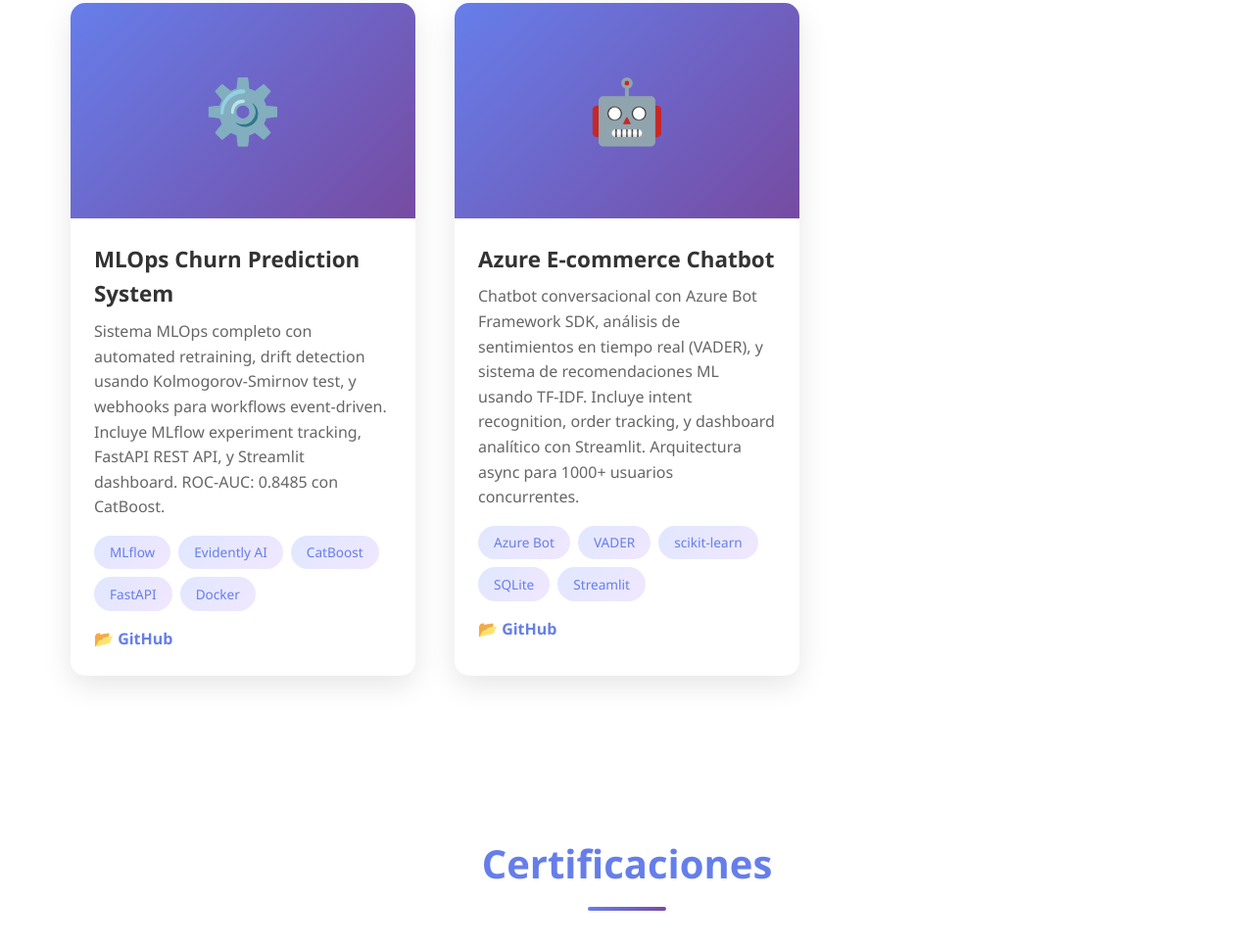
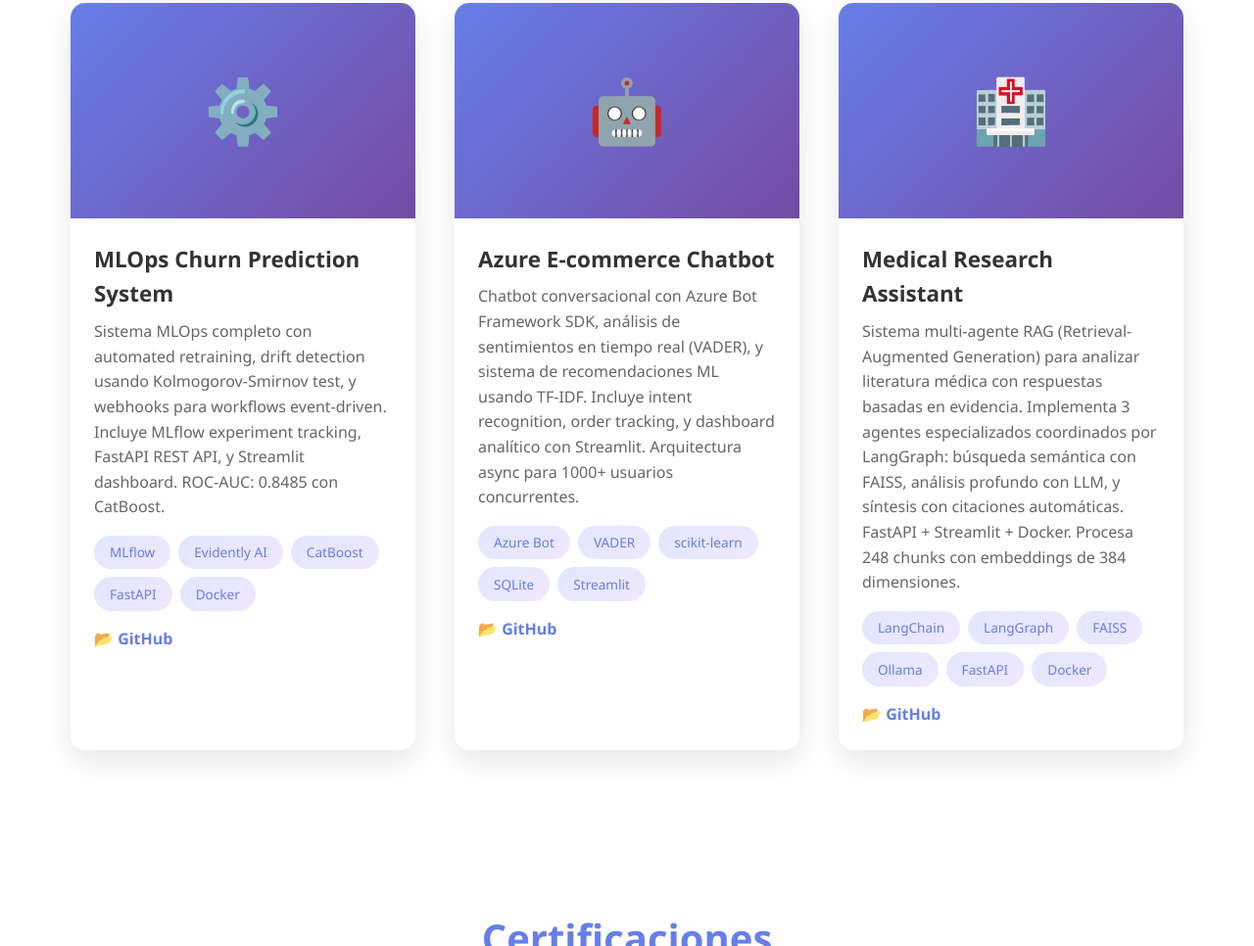
Before and after one commit to EstebanM-M/EstebanM-M.github.io, a plain HTML site: page index.html in a window 1280 px wide. Shown: the part 1494-2460 px from the top of the page at 98% size. Drawn offline with Linux system fonts and the light colour scheme.

Commit message:
feat: Add Medical Research Assistant project to portfolio
- Multi-agent RAG system for medical literature analysis
- 3 specialized agents coordinated by LangGraph
- FAISS semantic search with 384-dimensional embeddings
- FastAPI + Streamlit + Docker architecture
- Now showcasing 6 complete ML/AI projects

```diff
--- a/index.html
+++ b/index.html
@@ -602,7 +602,7 @@
     <section class="hero" id="inicio">
         <div class="hero-content">
             <h2 class="hero-title" data-es="Hola, soy Esteban Morales 👋" data-en="Hi, I'm Esteban Morales 👋">Hola, soy Esteban Morales 👋</h2>
-            <p class="hero-subtitle" data-es="Ingeniero Electrónico construyendo soluciones ML | Abierto a roles de ML/AI Engineering" data-en="Electronic Engineer building ML solutions | Open to ML/AI Engineering roles">ML Engineer especializado en Computer Vision, NLP y MLOps</p>
+            <p class="hero-subtitle" data-es="ML Engineer especializado en Computer Vision, NLP y MLOps" data-en="ML Engineer specialized in Computer Vision, NLP and MLOps">ML Engineer especializado en Computer Vision, NLP y MLOps</p>
             <div class="hero-buttons">
                 <a href="#proyectos" class="btn btn-projects" data-es="Ver Mis Proyectos" data-en="View My Projects">Ver Mis Proyectos</a>
                 <a href="#contacto" class="btn btn-secondary btn-contact" data-es="Contáctame" data-en="Contact Me">Contáctame</a>
@@ -705,6 +705,26 @@
                     </div>
                     <div class="project-links">
                         <a href="https://github.com/EstebanM-M/ecommerce-chatbot-azure" target="_blank">📂 GitHub</a>
+                    </div>
+                </div>
+            </div>
+
+            <!-- Project 6: Medical Research Assistant -->
+            <div class="project-card">
+                <div class="project-image">🏥</div>
+                <div class="project-content">
+                    <h3>Medical Research Assistant</h3>
+                    <p class="project-desc-6" data-es="Sistema multi-agente RAG (Retrieval-Augmented Generation) para analizar literatura médica con respuestas basadas en evidencia. Implementa 3 agentes especializados coordinados por LangGraph: búsqueda semántica con FAISS, análisis profundo con LLM, y síntesis con citaciones automáticas. FastAPI + Streamlit + Docker. Procesa 248 chunks con embeddings de 384 dimensiones." data-en="Multi-agent RAG (Retrieval-Augmented Generation) system for analyzing medical literature with evidence-based responses. Implements 3 specialized agents coordinated by LangGraph: semantic search with FAISS, deep analysis with LLM, and synthesis with automatic citations. FastAPI + Streamlit + Docker. Processes 248 chunks with 384-dimensional embeddings.">Sistema multi-agente RAG (Retrieval-Augmented Generation) para analizar literatura médica con respuestas basadas en evidencia. Implementa 3 agentes especializados coordinados por LangGraph: búsqueda semántica con FAISS, análisis profundo con LLM, y síntesis con citaciones automáticas. FastAPI + Streamlit + Docker. Procesa 248 chunks con embeddings de 384 dimensiones.</p>
+                    <div class="tech-tags">
+                        <span class="tech-tag">LangChain</span>
+                        <span class="tech-tag">LangGraph</span>
+                        <span class="tech-tag">FAISS</span>
+                        <span class="tech-tag">Ollama</span>
+                        <span class="tech-tag">FastAPI</span>
+                        <span class="tech-tag">Docker</span>
+                    </div>
+                    <div class="project-links">
+                        <a href="https://github.com/EstebanM-M/medical-research-assistant" target="_blank">📂 GitHub</a>
                     </div>
                 </div>
             </div>
```
